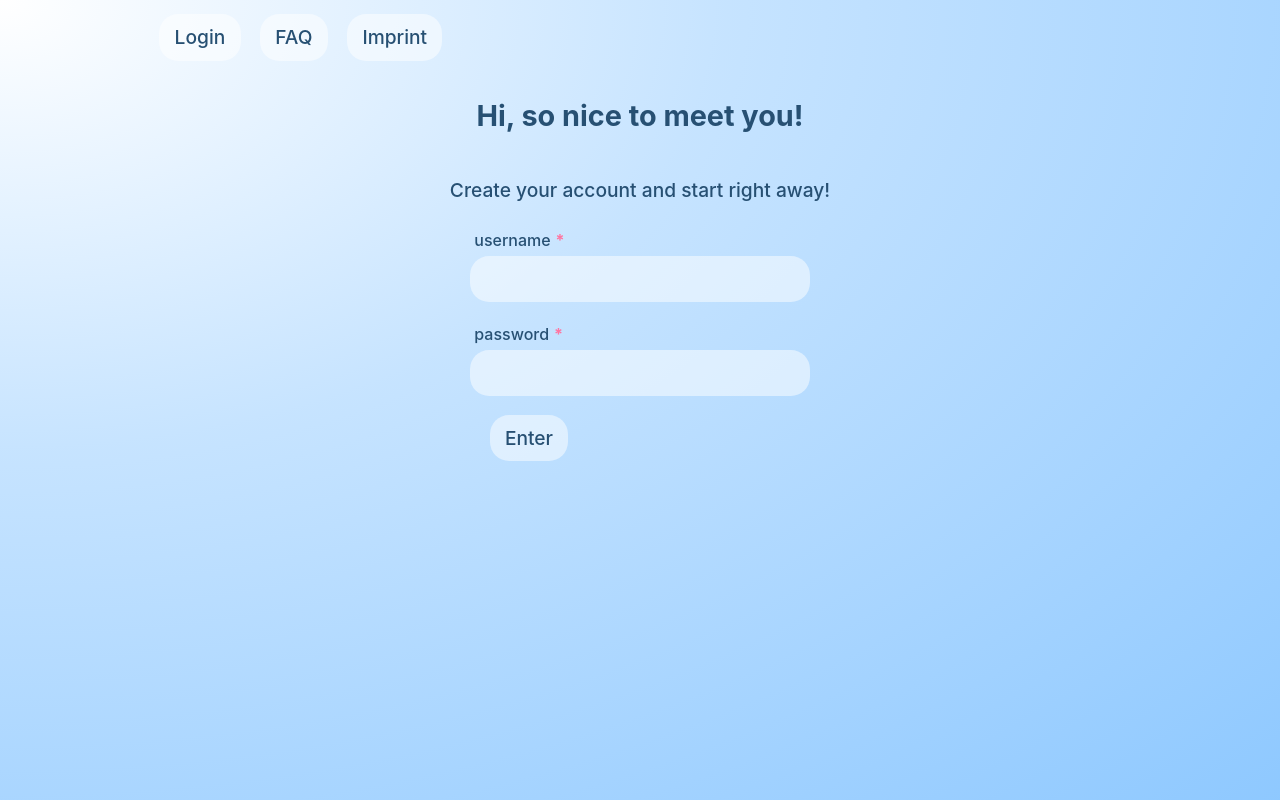
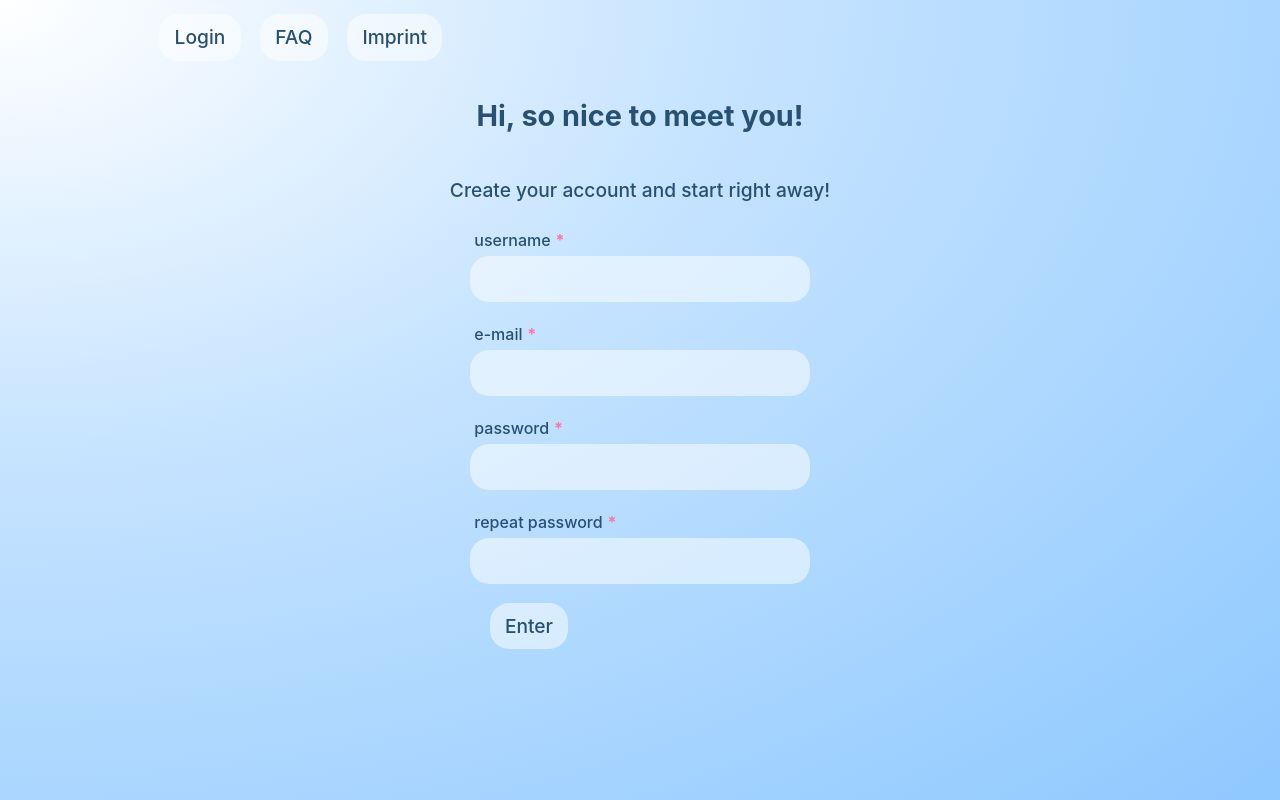
Before and after one commit to extra-jalapenos/apprendio-flashcard-app-frontend, a React (Vite) app: page /register in a window 1280 px wide. Built offline with nearby package versions, Linux system fonts and the light colour scheme; no server answers.

Commit message:
add more fields to register

```diff
--- a/src/components/login/Form.jsx
+++ b/src/components/login/Form.jsx
@@ -7,8 +7,12 @@ export default function Form ({ prefill, handleSubmit, handleInput }) {
     <form className="form" onChange={handleInput} onSubmit={handleSubmit}>
       <p className="formfield-label required">username</p>
       <input className="formfield" name="username" autoComplete="username" defaultValue={username}/>
+      <p className="formfield-label required">e-mail</p>
+      <input className="formfield" name="email" autoComplete="email" />
       <p className="formfield-label required">password</p>
       <input className="formfield" name="password" type="password" autoComplete="password" defaultValue={password} />
+      <p className="formfield-label required">repeat password</p>
+      <input className="formfield" name="repeat-password" type="repeat-password" />
       <button value={"Submit"}>Enter</button>
     </form>
   )
```
